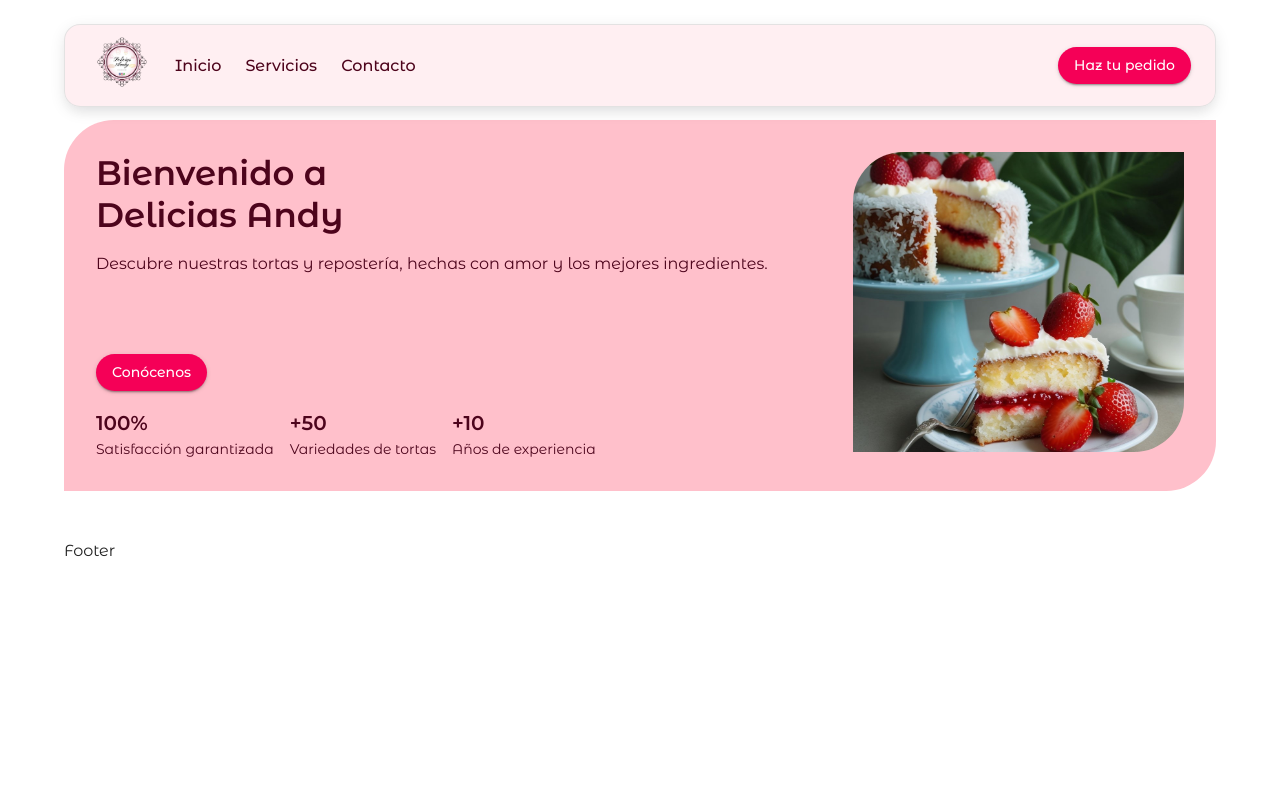
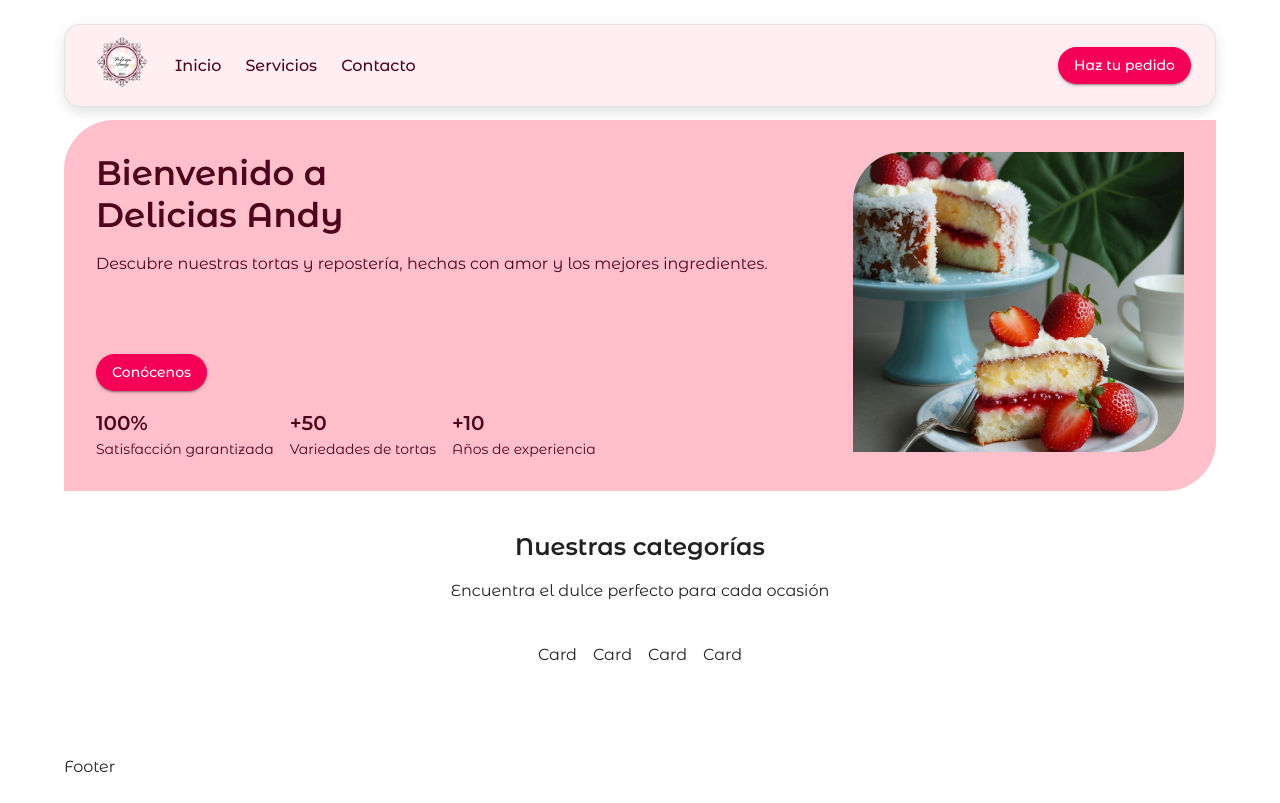
Before and after one commit to DOF1109/delicias-andy, a Next.js app: page / in a window 1280 px wide. Built offline with nearby package versions, Linux system fonts and the light colour scheme; what @mui/material-nextjs would draw is missing.

Commit message:
Categories section added

```diff
--- a/src/app/page.jsx
+++ b/src/app/page.jsx
@@ -1,8 +1,12 @@
 import Banner from "@/components/layout/Banner"
+import Categories from "@/components/layout/Categories"
 
 const HomePage = () => {
   return (
-    <Banner />
+    <>
+      <Banner />
+      <Categories />
+    </>
   )
 }
 
--- a/src/components/layout/Banner.jsx
+++ b/src/components/layout/Banner.jsx
@@ -10,6 +10,7 @@ const Banner = () => {
 
   return (
     <Grid2
+      component="section"
       container
       spacing={6}
       sx={{
--- /dev/null
+++ b/src/components/layout/Categories.jsx
@@ -0,0 +1,18 @@
+import { Box, Grid2, Typography } from "@mui/material"
+
+const Categories = () => {
+    return(
+        <Box component="section" display="flex" flexDirection="column" alignItems="center" pt={5} pb={5}>
+            <Typography component="h2" variant="h5" fontWeight={600}>Nuestras categorías</Typography>
+            <Typography mt={2} mb={5}>Encuentra el dulce perfecto para cada ocasión</Typography>
+            <Grid2 container spacing={2}>
+                <Grid2>Card</Grid2>
+                <Grid2>Card</Grid2>
+                <Grid2>Card</Grid2>
+                <Grid2>Card</Grid2>
+            </Grid2>
+        </Box>
+    )
+}
+
+export default Categories
```
